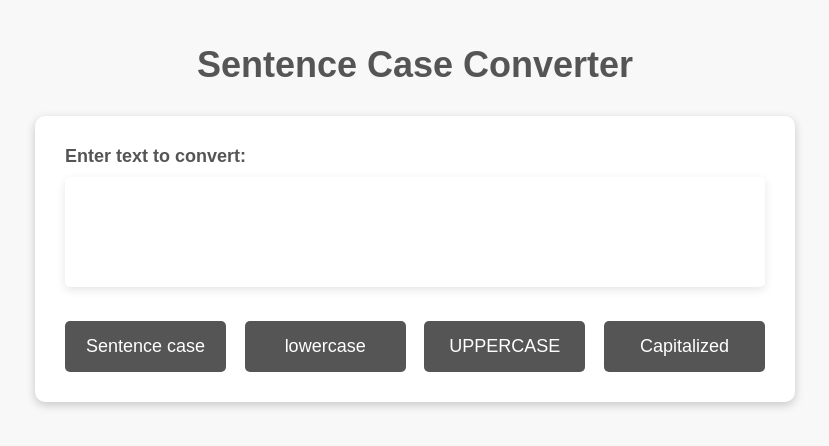
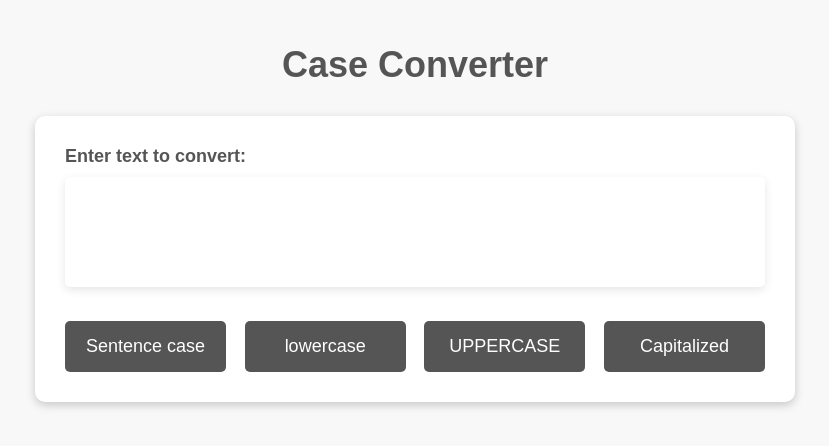
Before and after one commit to toperrrrrrrr/Case-Convert, a plain HTML site: page index.html in a window 1280 px wide. Shown: the whole page, without its empty margins (225-1054 px from the left). Drawn offline with Linux system fonts and the light colour scheme.

Commit message:
Update index.html

```diff
--- a/index.html
+++ b/index.html
@@ -2,13 +2,13 @@
 <html>
   <head>
     <meta charset="UTF-8">
-    <title>Sentence Case Converter</title>
+    <title>Case Converter</title>
     <meta name="viewport" content="width=device-width, initial-scale=1.0">
     <link rel="stylesheet" href="style.css">
   </head>
   <body>
     <div class="container">
-      <h1>Sentence Case Converter</h1>
+      <h1>Case Converter</h1>
       <form>
         <label for="input">Enter text to convert:</label>
         <textarea id="input" rows="4"></textarea>
```
